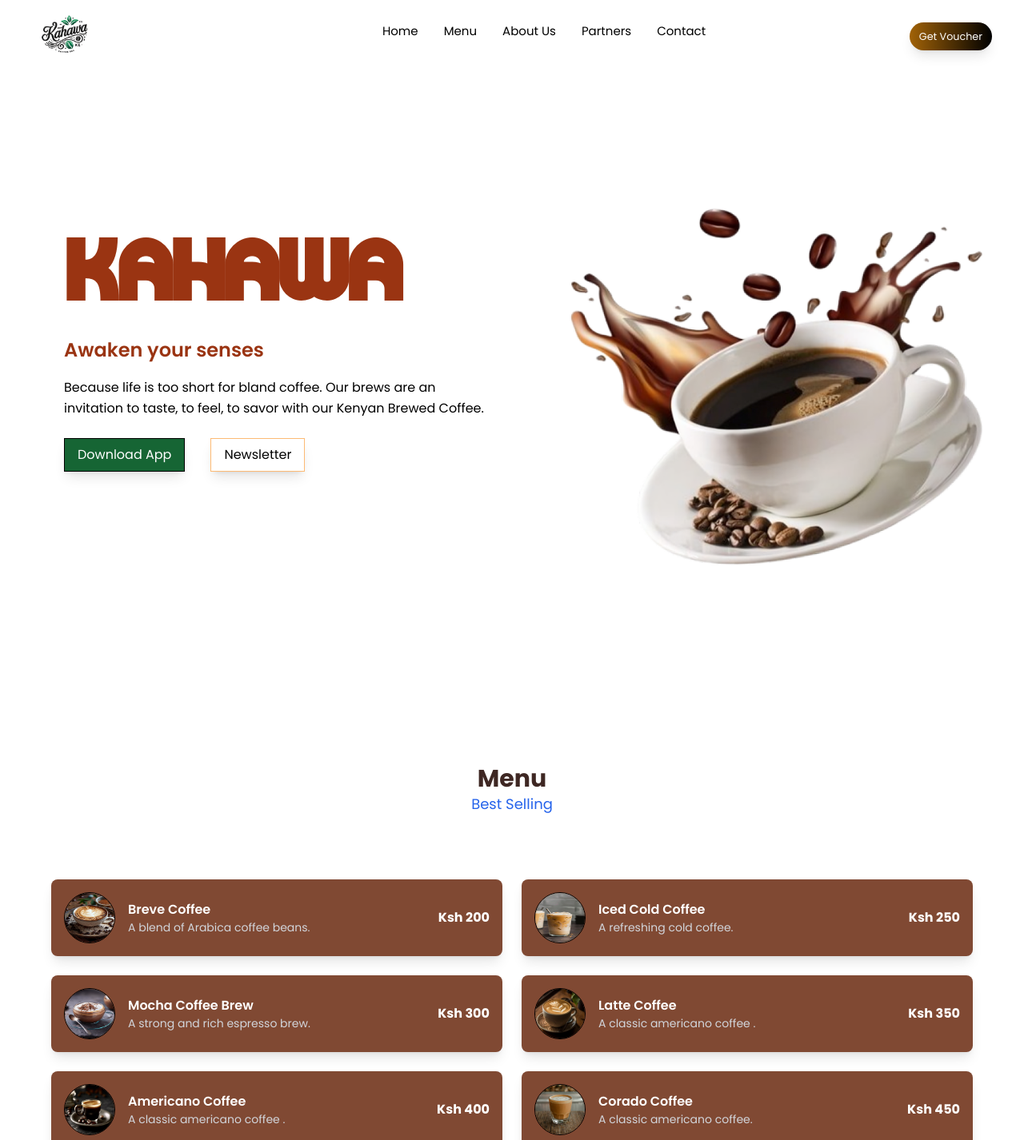
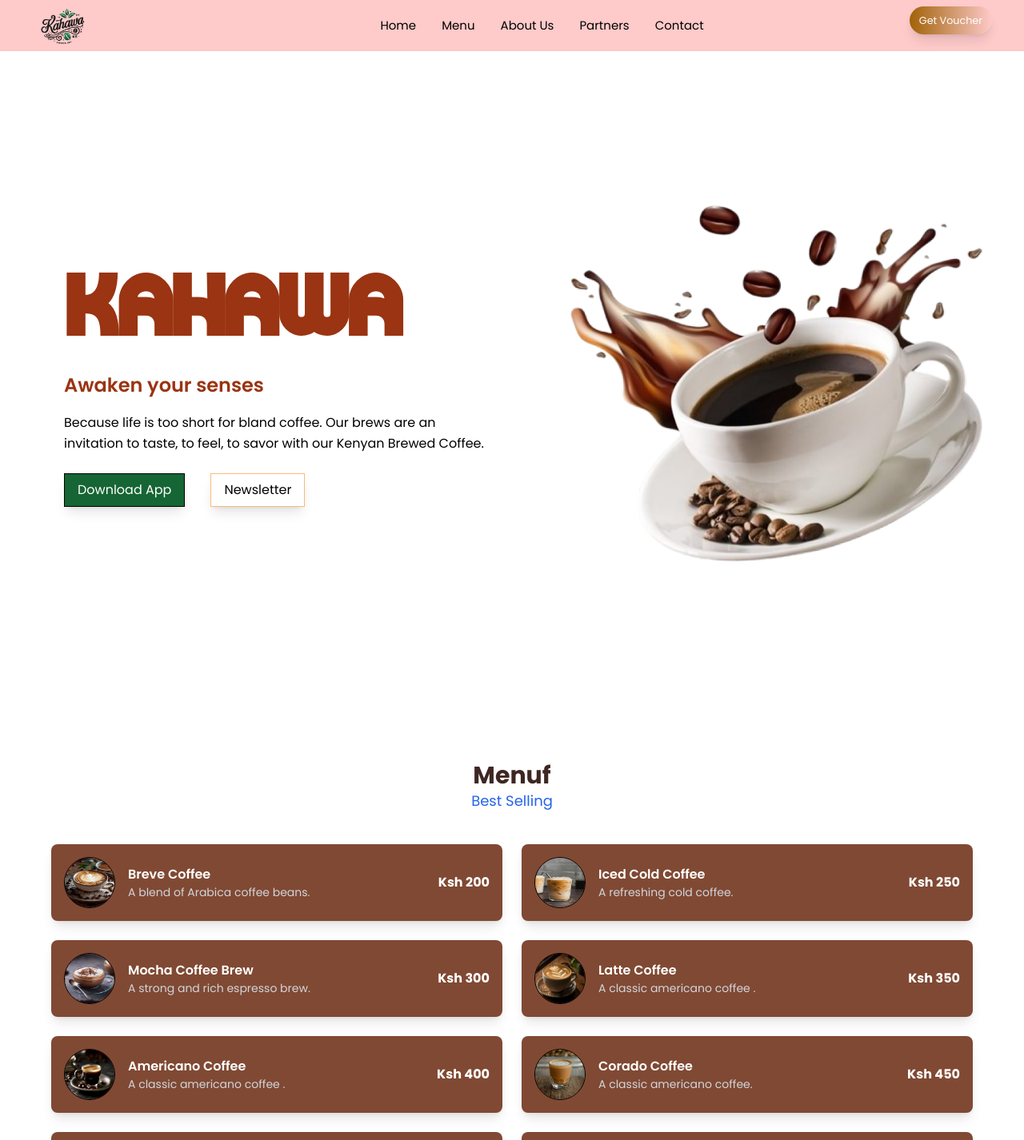
Before and after one commit to swarui/coffeelandingpage, a React (Vite) app: page / in a window 1280 px wide. Shown: the top 1426 px of the page at 80% size. Built offline with nearby package versions, Linux system fonts and the light colour scheme.

Commit message:
Coffee landing project

```diff
--- a/src/components/Home.jsx
+++ b/src/components/Home.jsx
@@ -5,9 +5,9 @@ function Home() {
     <>
     <div  id='#home' >
       {/* Main Body */}
-      <div className="flex lg:flex-row flex-col h-full min-h-screen">
+      <div className="flex lg:flex-row flex-col h-full min-h-screen lg:mt-20">
         {/* Left Text Body */}
-        <div className="w-full lg:w-1/2 lg:mt-20 p-10 lg:ml-10 flex flex-col lg:text-left">
+        <div className="w-full lg:w-1/2 lg:mt-[16vh]  p-10 lg:ml-10 flex flex-col lg:text-left ">
           <h1
             className="text-[6em] lg:text-[10.5em] font-bold text-orange-800"
             style={{ fontFamily: "moonet" }}
--- a/src/components/Menu.jsx
+++ b/src/components/Menu.jsx
@@ -38,11 +38,11 @@ function Menu() {
           style={{ fontFamily: "Poppins" }}
           className="text-center text-3xl mt-10 font-bold text-[#3e2723] "
         >
-          Menu
+          Menuf
         </h1>
         <h2 style={{ fontFamily: "Poppins" }}
           className="text-center text-lg text-blue-600" >Best Selling</h2>
-      <div className="grid grid-cols-1 md:grid-cols-2 gap-6 max-w-6xl mx-auto mt-20 ">
+      <div className="grid grid-cols-1 md:grid-cols-2 gap-6 max-w-6xl mx-auto mt-10 ">
         {/* Manually defined menu items */}
         <MenuItem
           title="Breve Coffee"
--- a/src/components/Navbar.jsx
+++ b/src/components/Navbar.jsx
@@ -1,72 +1,93 @@
-import { useState } from "react";
+import { useState, useEffect } from "react";
 import { FaBarsStaggered } from "react-icons/fa6";
 import { LiaTimesCircleSolid } from "react-icons/lia";
 import Logo from "../assets/logo.png";
 
 function Navbar() {
   const [isOpen, setIsOpen] = useState(false);
+  const [showNavbar, setShowNavbar] = useState(false);
+  const [lastScrollY, setLastScrollY] = useState(0);
+
   const toggleMenu = () => {
     setIsOpen(!isOpen);
   };
 
+  // Effect to show or hide navbar on scroll
+  useEffect(() => {
+    const handleScroll = () => {
+      if (window.scrollY > lastScrollY && window.scrollY > 100) {
+        // If scrolling down and scrolled past 100px, hide navbar
+        setShowNavbar(false);
+      } else {
+        // If scrolling up, show navbar
+        setShowNavbar(true);
+      }
+      setLastScrollY(window.scrollY);
+    };
+
+    window.addEventListener("scroll", handleScroll);
+    return () => {
+      window.removeEventListener("scroll", handleScroll);
+    };
+  }, [lastScrollY]);
+
   return (
     <>
-
       {/* Main Body */}
       <div
         style={{ fontFamily: "Poppins" }}
-        className=" top-0 left-0 w-full h-16 flex justify-between z-50 text-white lg:py-2 px-10   mt-5 "
+        className={`fixed top-0 left-0 w-full h-16 flex justify-between z-50 text-white lg:py-2 px-10 bg-red-200 transition-transform duration-300 ${
+          showNavbar ? "translate-y-0" : "-translate-y-full"
+        }`}
       >
         <div className="flex items-center">
-          <img src={Logo} className=" fixed  w-20 h-auto lg:mt-[-20px] " alt="Logo" />
+          <img src={Logo} className="w-20 h-auto" alt="Logo" />
         </div>
         {/* The opening and closing icon */}
         <div className="lg:hidden flex items-center">
           <button onClick={toggleMenu} className="flex items-center">
             <FaBarsStaggered
               size={20}
-              className={`text-black mr-5   ${isOpen ? "hidden" : "block"}`}
+              className={`text-white mr-5 ${isOpen ? "hidden" : "block"}`}
             />
             <LiaTimesCircleSolid
               size={30}
-              className={`z-10 mr-3 text-black cursor-pointer ${
+              className={`z-10 mr-3 text-white cursor-pointer ${
                 isOpen ? "block" : "hidden"
               } `}
             />
           </button>
         </div>
         {/* Main Navbar */}
-        <div className=" fixed hidden lg:flex items-center justify-center w-full text-black  ">
-          <ul className="flex flex-row gap-8 text-[15px] cursor-pointer ">
-          <a href="#home"> <li>Home </li></a>
-             <a href="#menu"><li>Menu</li></a>
-             <a href="#about"><li>About Us</li></a>
-            {/* <li>Locations </li> */}
-            <li>Partners </li>
+        <div className="hidden lg:flex items-center justify-center w-full text-black">
+          <ul className="flex flex-row gap-8 text-[15px] cursor-pointer">
+            <a href="#home"><li>Home</li></a>
+            <a href="#menu"><li>Menu</li></a>
+            <a href="#about"><li>About Us</li></a>
+            <li>Partners</li>
             <a href="#contact"><li>Contact</li></a>
           </ul>
         </div>
-        <div className="hidden lg:flex fixed right-10 ">
-          <button className="bg-gradient-to-r from-yellow-700 text-white transition duration-500 hover:bg-sky-700 rounded-full px-3 py-2 bg-black shadow-lg text-[0.795em]">
+        <div className="hidden lg:flex fixed right-10">
+          <button className="bg-gradient-to-r from-yellow-700 text-white transition duration-500 hover:bg-green-700 rounded-full px-3 py-2 shadow-lg text-[0.795em]">
             Get Voucher
           </button>
         </div>
       </div>
+
       {/* Small Navbar */}
-
       <div
         style={{ fontFamily: "Poppins" }}
-        className={`fixed  top-0 right-0  w-full h-20vh text-center overflow-visible  text-black  bg-white bg-opacity-40 backdrop-blur-lg  transform ${
+        className={`fixed top-0 right-0 w-full h-20vh text-center overflow-visible text-black bg-white bg-opacity-40 backdrop-blur-lg transform ${
           isOpen ? "translate-x-0" : "translate-x-full"
-        } transition-transform duration-300 ease-in-out lg:hidden `}
+        } transition-transform duration-300 ease-in-out lg:hidden`}
       >
-        <ul className="flex flex-col gap-3 mt-10 text-lg cursor-pointer px-4  text-[0.875em] ">
+        <ul className="flex flex-col gap-3 mt-10 text-lg cursor-pointer px-4 text-[0.875em]">
           <li onClick={toggleMenu}>Home</li>
           <li onClick={toggleMenu}>Menu</li>
-          <li onClick={toggleMenu}>Menu </li>
-          {/* <li onClick={toggleMenu}>Locations</li> */}
+          <li onClick={toggleMenu}>About Us</li>
           <li onClick={toggleMenu}>Partners</li>
-          <li onClick={toggleMenu}> Get Voucher </li>
+          <li onClick={toggleMenu}>Get Voucher</li>
         </ul>
       </div>
     </>
--- a/src/components/Service.jsx
+++ b/src/components/Service.jsx
@@ -55,7 +55,7 @@ function Service() {
                 slidesPerView: 3, // Show 3 slides at a time
               },
         }}
-        className="rounded-lg shadow-lg mt-20"
+        className="rounded-lg shadow-lg mt-20 lg:m-0 sm:m-10 "
       >
         {slides.map(slide => (
           <SwiperSlide key={slide.id}>
```
